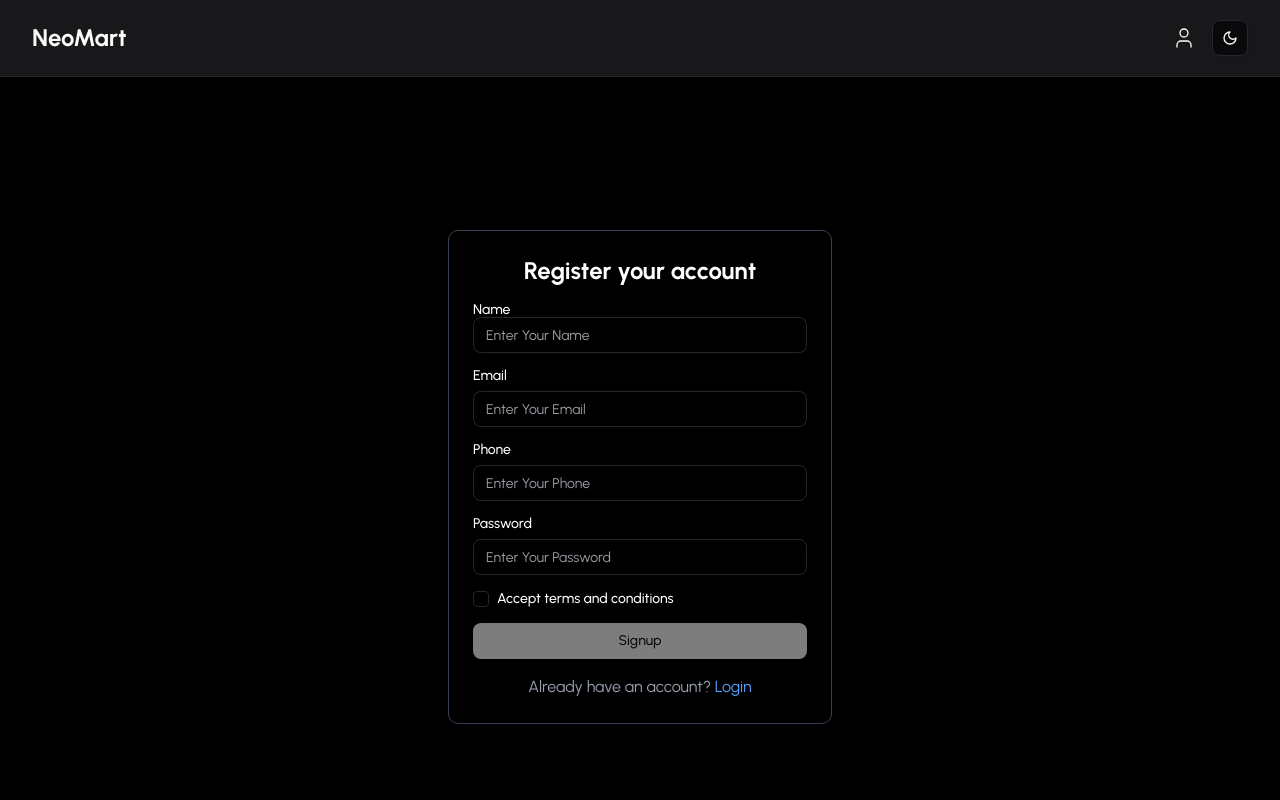
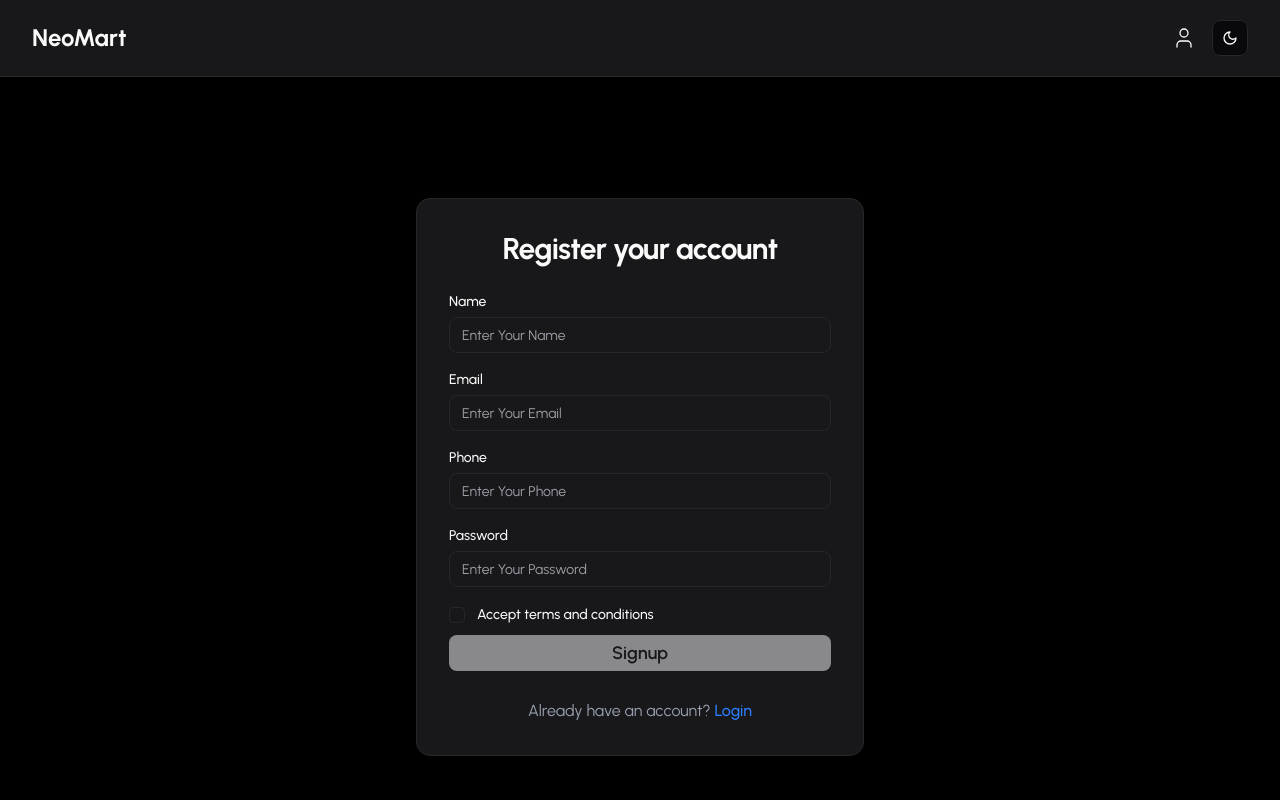
Before and after one commit to iamAmanrajput/NeoMart, a React (Vite) app in the folder FRONTEND/: page /signup in a window 1280 px wide. Shown: the top 800 px of the page. Built offline with nearby package versions, Linux system fonts and the light colour scheme.

Commit message:
feat: enhance UI with framer-motion animations in Error, Login, and Signup pages

```diff
--- a/FRONTEND/src/pages/Error.jsx
+++ b/FRONTEND/src/pages/Error.jsx
@@ -2,26 +2,61 @@ import React from "react";
 import { Button } from "@/components/ui/button";
 import { useNavigate } from "react-router-dom";
 import { AlertTriangle } from "lucide-react";
+import { motion } from "framer-motion";
+
+const containerVariants = {
+  hidden: { opacity: 0, scale: 0.95, y: 30 },
+  visible: {
+    opacity: 1,
+    scale: 1,
+    y: 0,
+    transition: { duration: 0.6, ease: "easeOut" },
+  },
+  exit: { opacity: 0, scale: 0.95, y: 30, transition: { duration: 0.3 } },
+};
+
+const buttonVariants = {
+  hover: { scale: 1.05, boxShadow: "0 0 8px rgba(59, 130, 246, 0.6)" },
+  tap: { scale: 0.95 },
+};
 
 const Error = () => {
   const navigate = useNavigate();
 
   return (
-    <div className="flex flex-col items-center justify-center min-h-screen text-center bg-gray-100 dark:bg-black p-6">
-      <AlertTriangle className="text-red-500 w-16 h-16 mb-4" />
-      <h1 className="text-4xl font-bold text-gray-800 dark:text-customIsabelline ">
+    <motion.div
+      className="flex flex-col items-center justify-center min-h-screen text-center bg-gray-100 dark:bg-black p-6"
+      variants={containerVariants}
+      initial="hidden"
+      animate="visible"
+      exit="exit"
+    >
+      <motion.div
+        className="text-red-500 w-20 h-20 mb-5"
+        animate={{ rotate: [0, 10, -10, 10, -10, 0] }}
+        transition={{ repeat: Infinity, duration: 3, ease: "easeInOut" }}
+      >
+        <AlertTriangle className="w-full h-full" />
+      </motion.div>
+
+      <h1 className="text-4xl font-extrabold text-gray-900 dark:text-customIsabelline mb-2">
         Oops! Something went wrong.
       </h1>
-      <p className="text-lg text-gray-600 dark:text-gray-400 mt-2">
-        The page you are looking for does not exist.
+      <p className="text-lg text-gray-600 dark:text-gray-400 max-w-md mx-auto mb-6">
+        The page you are looking for does not exist or an unexpected error
+        occurred.
       </p>
-      <Button
-        className="mt-6 px-6 py-3 text-lg cursor-pointer"
-        onClick={() => navigate("/")}
-      >
-        Go Home
-      </Button>
-    </div>
+
+      <motion.div variants={buttonVariants} whileHover="hover" whileTap="tap">
+        <Button
+          className="px-8 py-3 text-lg font-semibold cursor-pointer"
+          onClick={() => navigate("/")}
+          aria-label="Go to Home"
+        >
+          Go Home
+        </Button>
+      </motion.div>
+    </motion.div>
   );
 };
 
--- a/FRONTEND/src/pages/Signup.jsx
+++ b/FRONTEND/src/pages/Signup.jsx
@@ -7,6 +7,7 @@ import { Link, useNavigate } from "react-router-dom";
 import Loader from "@/components/custom/Loader";
 import { toast } from "sonner";
 import axios from "axios";
+import { motion } from "framer-motion";
 
 const Signup = () => {
   const [isChecked, setIsChecked] = useState(false);
@@ -18,10 +19,7 @@ const Signup = () => {
     e.preventDefault();
     setErrorMsg("");
     setLoading(true);
-
     const { name, email, phone, password } = e.target.elements;
-
-    // 🔹 Check empty fields
     if (
       !name.value.trim() ||
       !email.value.trim() ||
@@ -33,7 +31,6 @@ const Signup = () => {
       setLoading(false);
       return;
     }
-
     try {
       const res = await axios.post(
         `${import.meta.env.VITE_API_URL}/user/signup`,
@@ -44,9 +41,7 @@ const Signup = () => {
           password: password.value,
         }
       );
-
       const data = res.data;
-
       if (data.success) {
         toast.success(data.message);
         navigate("/login");
@@ -55,7 +50,6 @@ const Signup = () => {
         toast.error(data.message);
       }
     } catch (error) {
-      // 🔹 Proper error handling
       if (error.response?.data?.message) {
         setErrorMsg(error.response.data.message);
         toast.error(error.response.data.message);
@@ -69,22 +63,44 @@ const Signup = () => {
   };
 
   return (
-    <div className="flex justify-center sm:items-center sm:min-h-screen mt-10 sm:mt-0 bg-gray-100 dark:bg-black text-black dark:text-white">
-      <div className="w-96 p-6 bg-white dark:bg-[#000000] dark:border-gray-700 dark:border rounded-lg shadow-2xl">
-        <h2 className="text-2xl font-bold text-center mb-4">
+    <div className="relative min-h-screen flex items-center justify-center bg-gray-100 dark:bg-black">
+      {/* Animated Grid Background */}
+      <motion.div
+        aria-hidden
+        initial={{ opacity: 0 }}
+        animate={{ opacity: 1 }}
+        transition={{ duration: 1 }}
+        className="absolute inset-0 w-full h-full pointer-events-none z-0"
+      />
+
+      {/* Signup Card */}
+      <motion.div
+        className="relative z-10 w-full max-w-md mx-auto p-8 rounded-xl shadow-xl bg-white dark:bg-zinc-900 border dark:border-zinc-800"
+        initial={{ opacity: 0, scale: 0.97, y: 30 }}
+        animate={{ opacity: 1, scale: 1, y: 0 }}
+        transition={{ duration: 0.7, ease: "easeOut" }}
+      >
+        <h2 className="text-3xl font-bold text-center mb-7 tracking-tight">
           Register your account
         </h2>
 
-        {/* 🔹 Error Message */}
+        {/* Error Message */}
         {errorMsg && (
-          <div className="text-red-500 text-sm font-semibold mb-4 text-center">
+          <motion.div
+            className="text-red-500 text-sm font-semibold mb-5 text-center"
+            initial={{ opacity: 0, y: -8 }}
+            animate={{ opacity: 1, y: 0 }}
+            transition={{ duration: 0.4 }}
+          >
             {errorMsg}
-          </div>
+          </motion.div>
         )}
 
-        <form onSubmit={handleSubmit}>
-          <div className="mb-4">
-            <Label htmlFor="name">Name</Label>
+        <form onSubmit={handleSubmit} className="space-y-5">
+          <div>
+            <Label className="mb-2" htmlFor="name">
+              Name
+            </Label>
             <Input
               type="text"
               id="name"
@@ -92,8 +108,8 @@ const Signup = () => {
               placeholder="Enter Your Name"
             />
           </div>
-          <div className="mb-4">
-            <Label htmlFor="email" className="mb-2">
+          <div>
+            <Label className="mb-2" htmlFor="email">
               Email
             </Label>
             <Input
@@ -103,8 +119,8 @@ const Signup = () => {
               placeholder="Enter Your Email"
             />
           </div>
-          <div className="mb-4">
-            <Label htmlFor="phone" className="mb-2">
+          <div>
+            <Label className="mb-2" htmlFor="phone">
               Phone
             </Label>
             <Input
@@ -114,8 +130,8 @@ const Signup = () => {
               placeholder="Enter Your Phone"
             />
           </div>
-          <div className="mb-4">
-            <Label htmlFor="password" className="mb-2">
+          <div>
+            <Label className="mb-2" htmlFor="password">
               Password
             </Label>
             <Input
@@ -125,27 +141,46 @@ const Signup = () => {
               placeholder="Enter Your Password"
             />
           </div>
-          <div className="flex items-center gap-2 mb-4">
-            <Checkbox id="terms" onCheckedChange={setIsChecked} />
+          <motion.div
+            className="flex items-center gap-3 mb-3"
+            initial={{ opacity: 0, x: -10 }}
+            animate={{ opacity: 1, x: 0 }}
+            transition={{ duration: 0.5, delay: 0.2 }}
+          >
+            <Checkbox
+              id="terms"
+              checked={isChecked}
+              onCheckedChange={setIsChecked}
+            />
             <Label htmlFor="terms">Accept terms and conditions</Label>
-          </div>
+          </motion.div>
 
-          {/* 🔹 Signup Button with Loader */}
-          <Button
-            className="w-full cursor-pointer"
-            disabled={!isChecked || loading}
-          >
-            {loading ? <Loader /> : "Signup"}
-          </Button>
+          <motion.div whileHover={{ scale: 1.04 }} whileTap={{ scale: 0.97 }}>
+            <Button
+              type="submit"
+              className="w-full font-semibold text-lg"
+              disabled={!isChecked || loading}
+            >
+              {loading ? <Loader /> : "Signup"}
+            </Button>
+          </motion.div>
         </form>
 
-        <p className="text-center text-gray-400 mt-4">
+        <motion.p
+          className="text-center text-gray-400 mt-7"
+          initial={{ opacity: 0, y: 12 }}
+          animate={{ opacity: 1, y: 0 }}
+          transition={{ duration: 0.3, delay: 0.6 }}
+        >
           Already have an account?{" "}
-          <Link to="/login" className="text-blue-400">
+          <Link
+            to="/login"
+            className="text-blue-500 hover:underline font-medium"
+          >
             Login
           </Link>
-        </p>
-      </div>
+        </motion.p>
+      </motion.div>
     </div>
   );
 };
```
Also changed, not shown: FRONTEND/src/pages/Login.jsx (+60 -25 lines).
